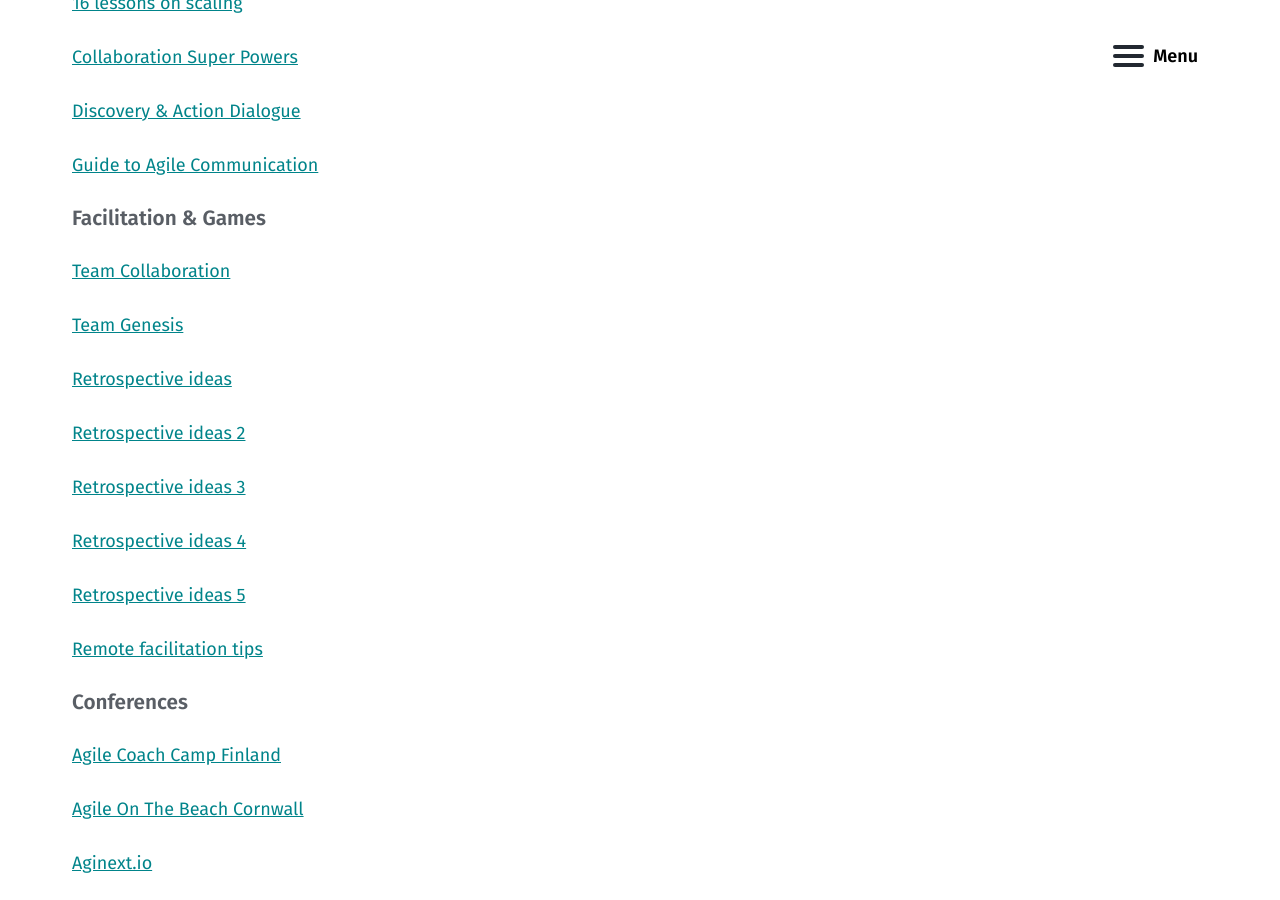
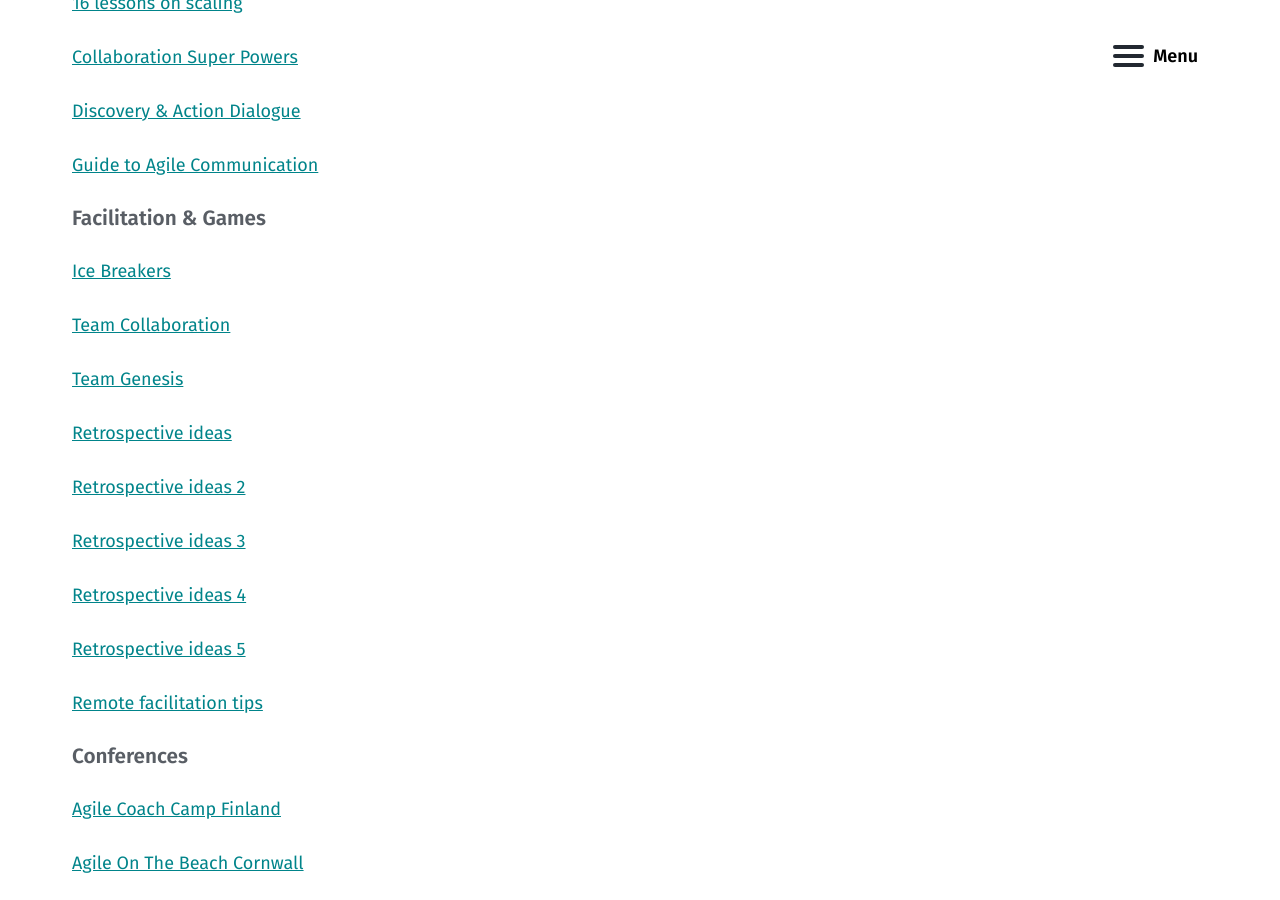
Before and after one commit to samituohino/samituohino.github.io, a Jekyll site: the page built from _posts/2019-09-05-learning.markdown, in a window 1280 px wide and 900 px high, scrolled down 1200 px. Built offline with Jekyll 4.4.1, drawn with Linux system fonts in a browser that asks for light colours.

Commit message:
Added a great ice breaker collection.

```diff
--- a/_posts/2019-09-05-learning.markdown
+++ b/_posts/2019-09-05-learning.markdown
@@ -53,6 +53,8 @@ List of books, blogs, articles, conferences, facilitation, games, advise, tips,
 
 
 #### Facilitation & Games ####
+
+[Ice Breakers](https://icebreaker.range.co)
 
 [Team Collaboration](https://emilywebber.co.uk/the-team-collaboration-party-game/)
 
```
